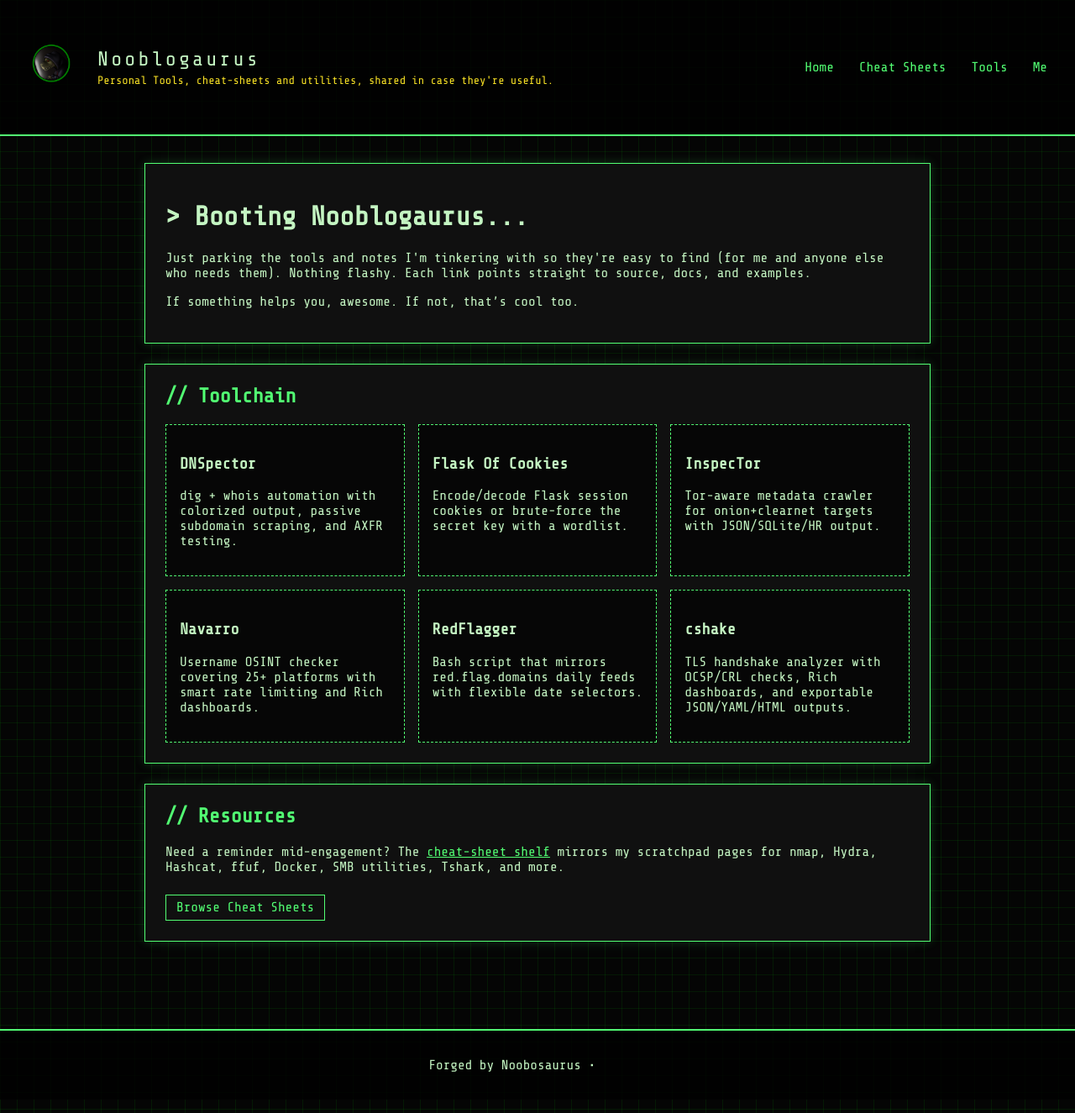
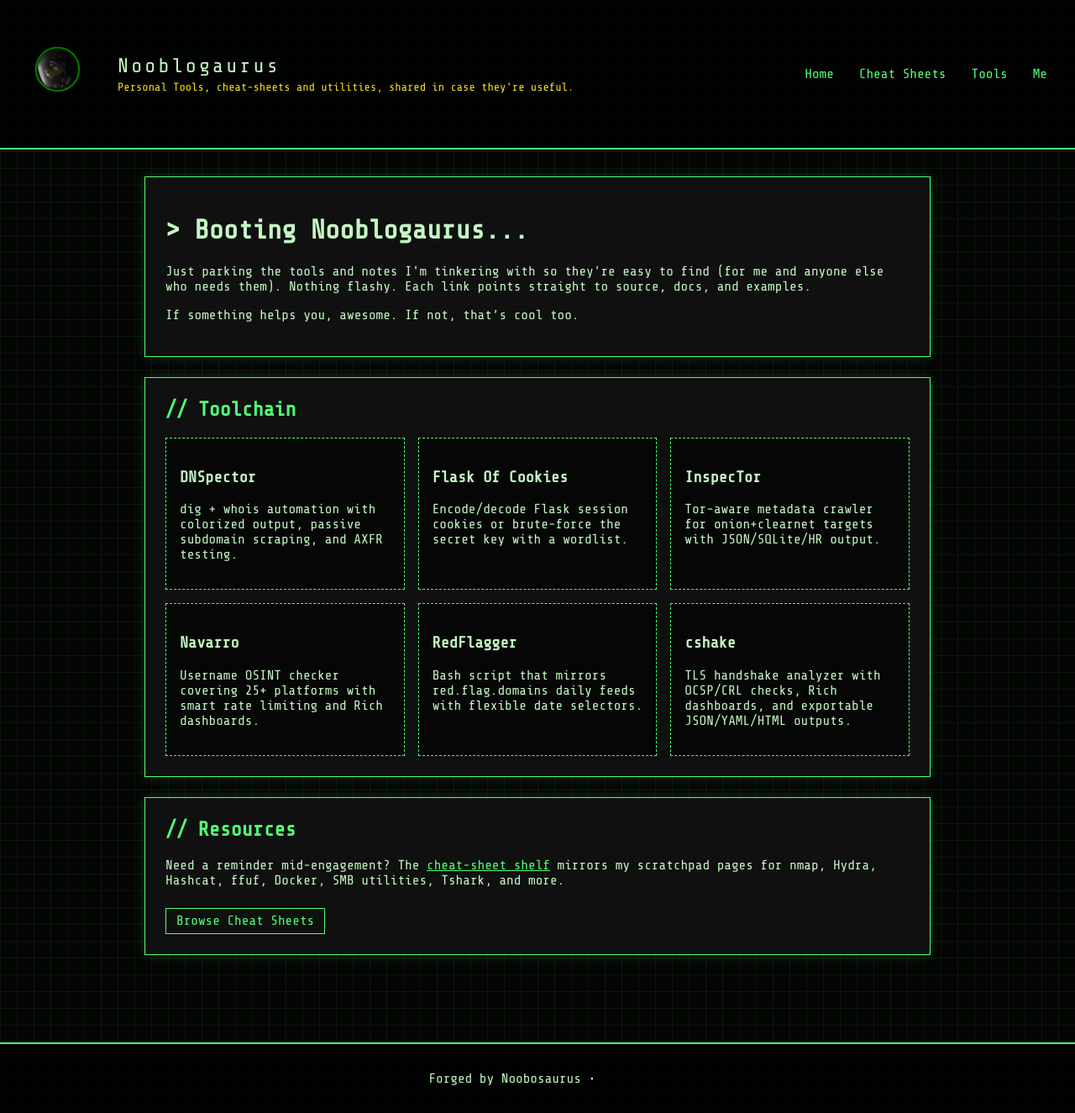
Before and after one commit to NoobosaurusBlog/Nooblogaurus, a Jekyll site: the page built from index.md, in a window 1280 px wide and 1325 px high. Shown: the whole window at 84% size. Built offline with Jekyll 4.4.1, drawn with Linux system fonts in a browser that asks for light colours.

Commit message:
Adjust header avatar layout

```diff
--- a/assets/css/main.css
+++ b/assets/css/main.css
@@ -40,20 +40,22 @@ body {
 .logo-block {
   display: flex;
   align-items: center;
-  gap: 0.75rem;
+  gap: 1.25rem;
 }
 
 .logo-avatar {
-  width: 80px;
-  height: 80px;
-  border-radius: 8px;
+  width: 96px;
+  height: 96px;
+  border-radius: 12px;
   object-fit: cover;
+  display: block;
 }
 
 .logo-meta {
   display: flex;
   flex-direction: column;
-  gap: 0.2rem;
+  gap: 0.3rem;
+  justify-content: center;
 }
 
 .logo-text {
@@ -64,6 +66,7 @@ body {
 .tagline {
   color: var(--warning);
   font-size: 0.85rem;
+  margin: 0;
 }
 
 .site-nav {
```
